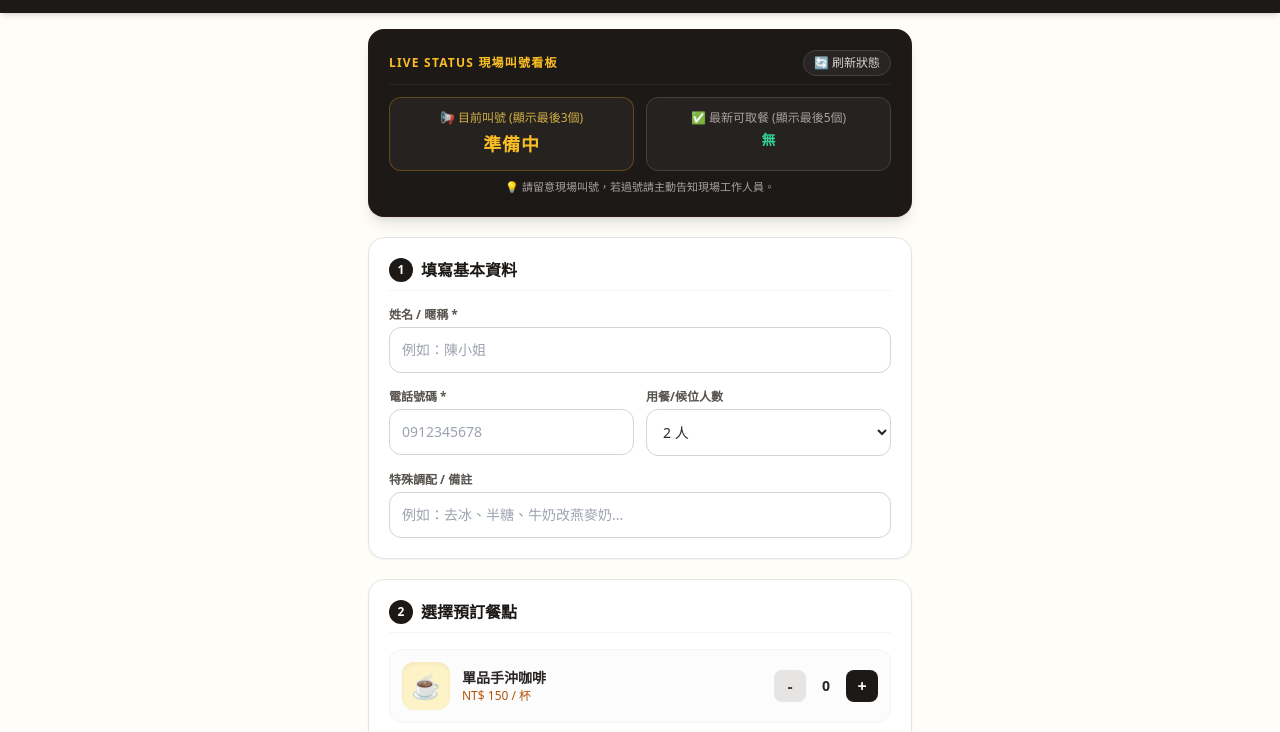
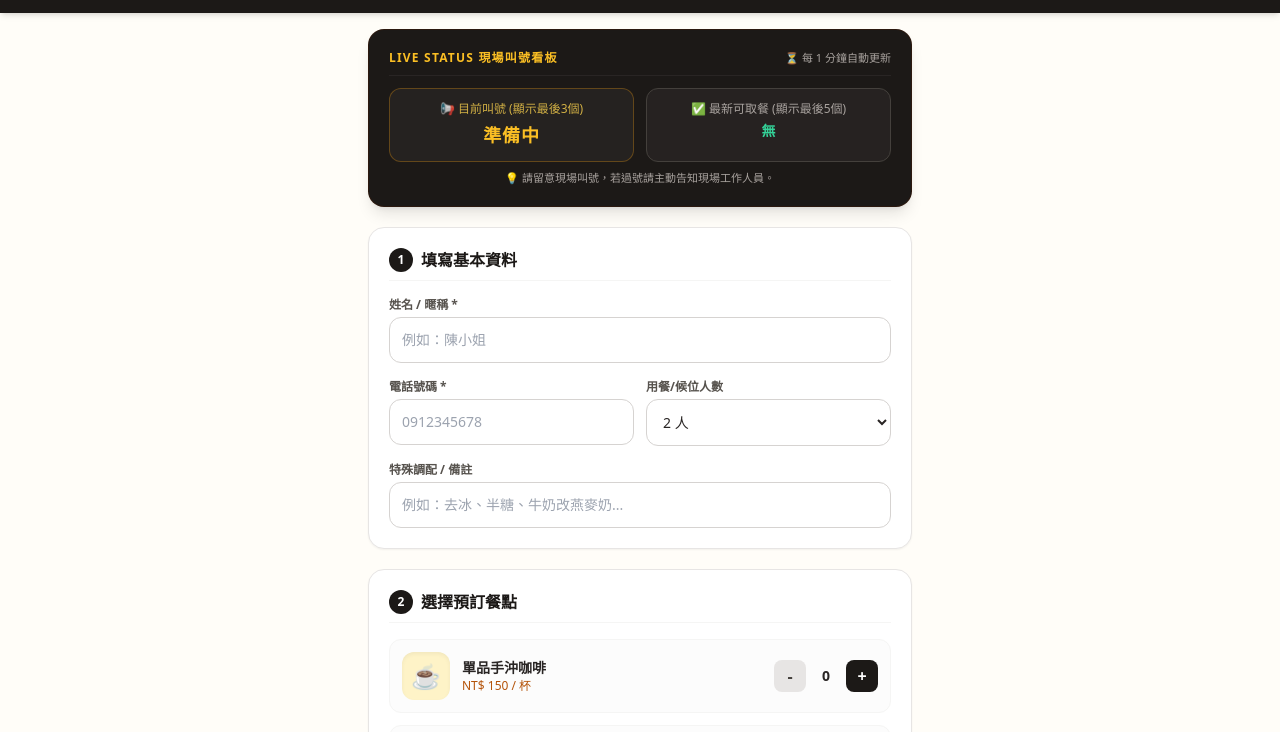
Before and after one commit to lifebc143/phase-coffee, a plain HTML site: page index.html in a window 1280 px wide. Shown: the part 63-795 px from the top of the page. Drawn offline with nearby package versions, Linux system fonts and the light colour scheme; no server answers.

Commit message:
Add files via upload

```diff
--- a/index.html
+++ b/index.html
@@ -27,9 +27,7 @@
             <div class="bg-stone-900 text-stone-100 rounded-2xl p-5 shadow-lg border border-amber-950/40 text-center relative overflow-hidden">
                 <div class="flex justify-between items-center mb-3 border-b border-stone-800 pb-2">
                     <span class="text-xs font-bold text-amber-400 uppercase tracking-widest">Live Status 現場叫號看板</span>
-                    <button onclick="fetchLatestStatus()" class="text-xs bg-stone-800 hover:bg-stone-700 text-stone-300 px-2.5 py-1 rounded-full border border-stone-700">
-                        🔄 刷新狀態
-                    </button>
+                    <span class="text-[11px] text-stone-400">⏳ 每 1 分鐘自動更新</span>
                 </div>
 
                 <div class="grid grid-cols-2 gap-3 my-2">
@@ -320,7 +318,6 @@
                     const callingOrders = data.orders.filter(o => String(o.status || '').trim() === '叫號中').map(o => o.id);
                     const completedOrders = data.orders.filter(o => String(o.status || '').trim() === '已完成').map(o => o.id);
 
-                    // 叫號顯示最後 3 個，完成顯示最後 5 個
                     document.getElementById('disp-calling').innerText = callingOrders.length > 0 ? callingOrders.slice(-3).join(', ') : '準備中';
                     document.getElementById('disp-completed').innerText = completedOrders.length > 0 ? completedOrders.slice(-5).join(', ') : '無';
                 }
@@ -395,17 +392,18 @@
             try {
                 await fetch(updateUrl, { mode: 'no-cors' });
             } catch(e) {
-                console.error("狀態同步失敗", e);
+                console.log("狀態同步失敗", e);
             }
         }
 
+        // 定時自動更新：顧客端每 60 秒 (60000ms) 自動更新一次，後台每 10 秒更新
         setInterval(() => {
             if (isAdminUnlocked) {
                 fetchOrdersFromSheet();
             } else {
                 fetchLatestStatus();
             }
-        }, 10000);
+        }, 60000);
 
         fetchLatestStatus();
     </script>
```
